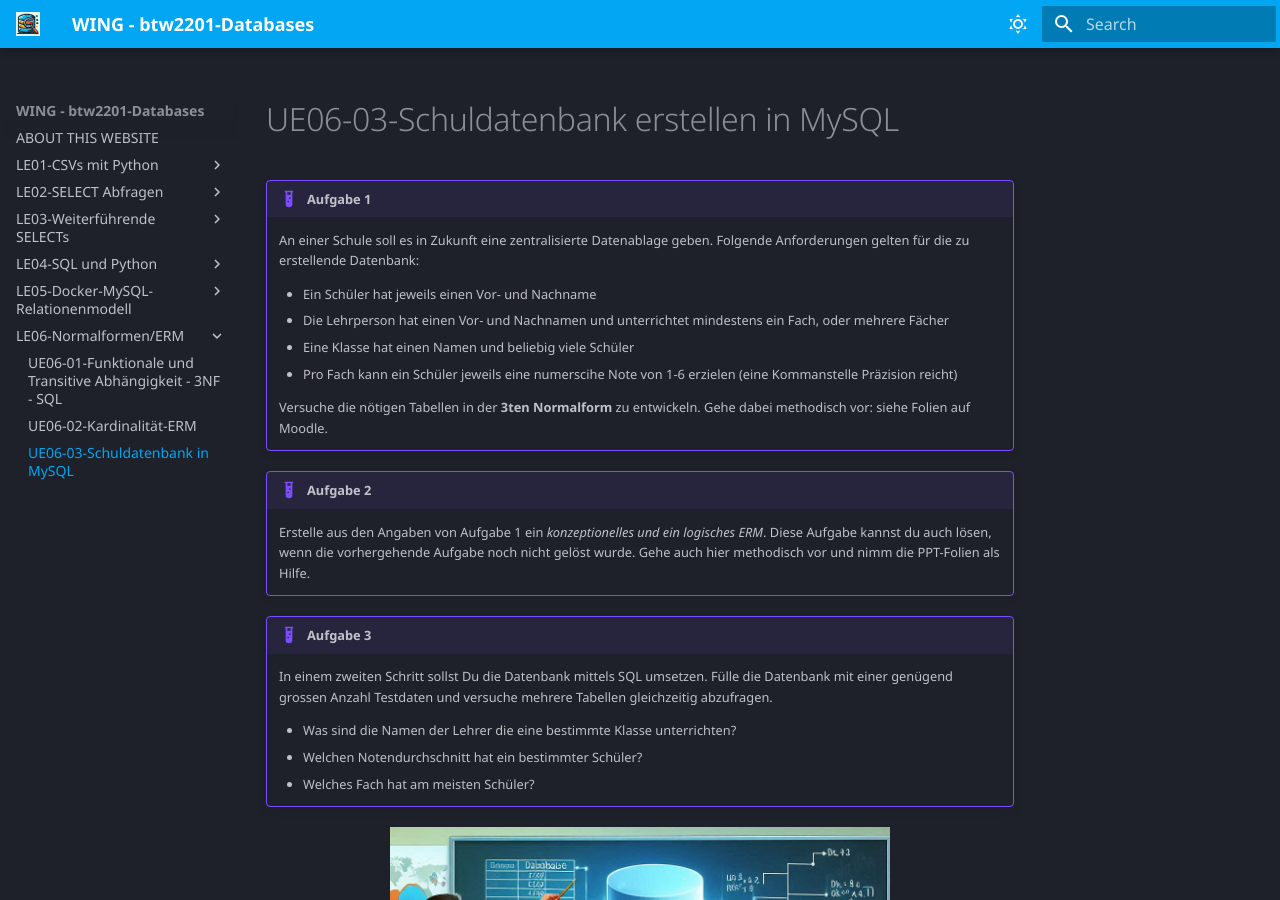
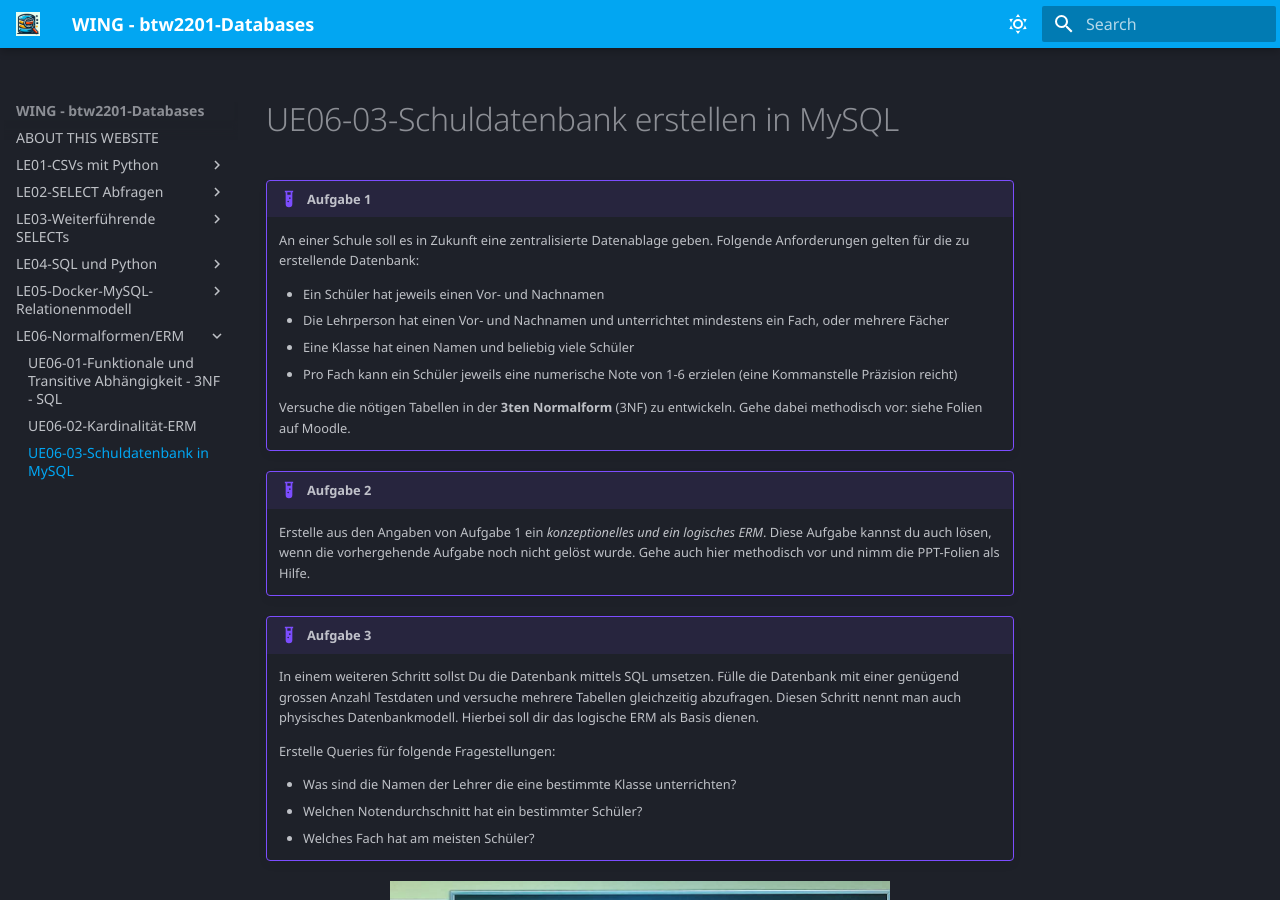
Before and after one commit to tjaeggi/btw2201_databases, an MkDocs documentation site: the page built from docs/le06/ue06-03.md, in a window 1280 px wide and 900 px high. Built offline with MkDocs 1.6.1 and Material for MkDocs 9.7.7, drawn with Linux system fonts in a browser that asks for light colours; some web fonts are replaced.

Commit message:
Tue Oct 29 02:24:13 AM CET 2024

```diff
--- a/docs/le06/ue06-03.md
+++ b/docs/le06/ue06-03.md
@@ -4,12 +4,12 @@
 
     An einer Schule soll es in Zukunft eine zentralisierte Datenablage geben. Folgende Anforderungen gelten für die zu erstellende Datenbank:
 
-    * Ein Schüler hat jeweils einen Vor- und Nachname
+    * Ein Schüler hat jeweils einen Vor- und Nachnamen
     * Die Lehrperson hat einen Vor- und Nachnamen und unterrichtet mindestens ein Fach, oder mehrere Fächer
     * Eine Klasse hat einen Namen und beliebig viele Schüler
-    * Pro Fach kann ein Schüler jeweils eine numerscihe Note von 1-6 erzielen (eine Kommanstelle Präzision reicht)
+    * Pro Fach kann ein Schüler jeweils eine numerische Note von 1-6 erzielen (eine Kommanstelle Präzision reicht)
 
-    Versuche die nötigen Tabellen in der **3ten Normalform** zu entwickeln. Gehe dabei methodisch vor: siehe Folien auf Moodle.
+    Versuche die nötigen Tabellen in der **3ten Normalform** (3NF) zu entwickeln. Gehe dabei methodisch vor: siehe Folien auf Moodle.
 
 
 
@@ -22,7 +22,9 @@
 
 !!! example "Aufgabe 3"
 
-    In einem zweiten Schritt sollst Du die Datenbank mittels SQL umsetzen. Fülle die Datenbank mit einer genügend grossen Anzahl Testdaten und versuche mehrere Tabellen gleichzeitig abzufragen.
+    In einem weiteren Schritt sollst Du die Datenbank mittels SQL umsetzen. Fülle die Datenbank mit einer genügend grossen Anzahl Testdaten und versuche mehrere Tabellen gleichzeitig abzufragen. Diesen Schritt nennt man auch physisches Datenbankmodell. Hierbei soll dir das logische ERM als Basis dienen.
+
+    Erstelle Queries für folgende Fragestellungen:
 
     * Was sind die Namen der Lehrer die eine bestimmte Klasse unterrichten?
     * Welchen Notendurchschnitt hat ein bestimmter Schüler?
```
